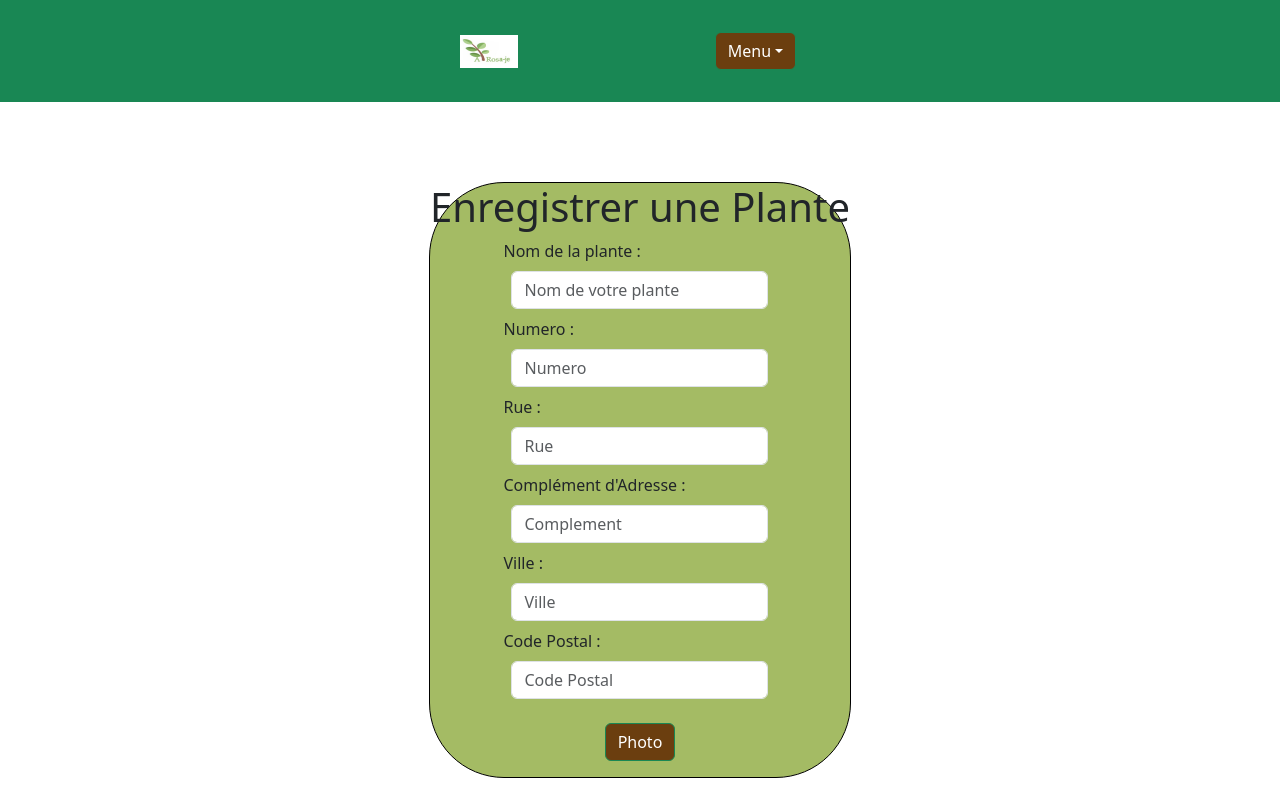
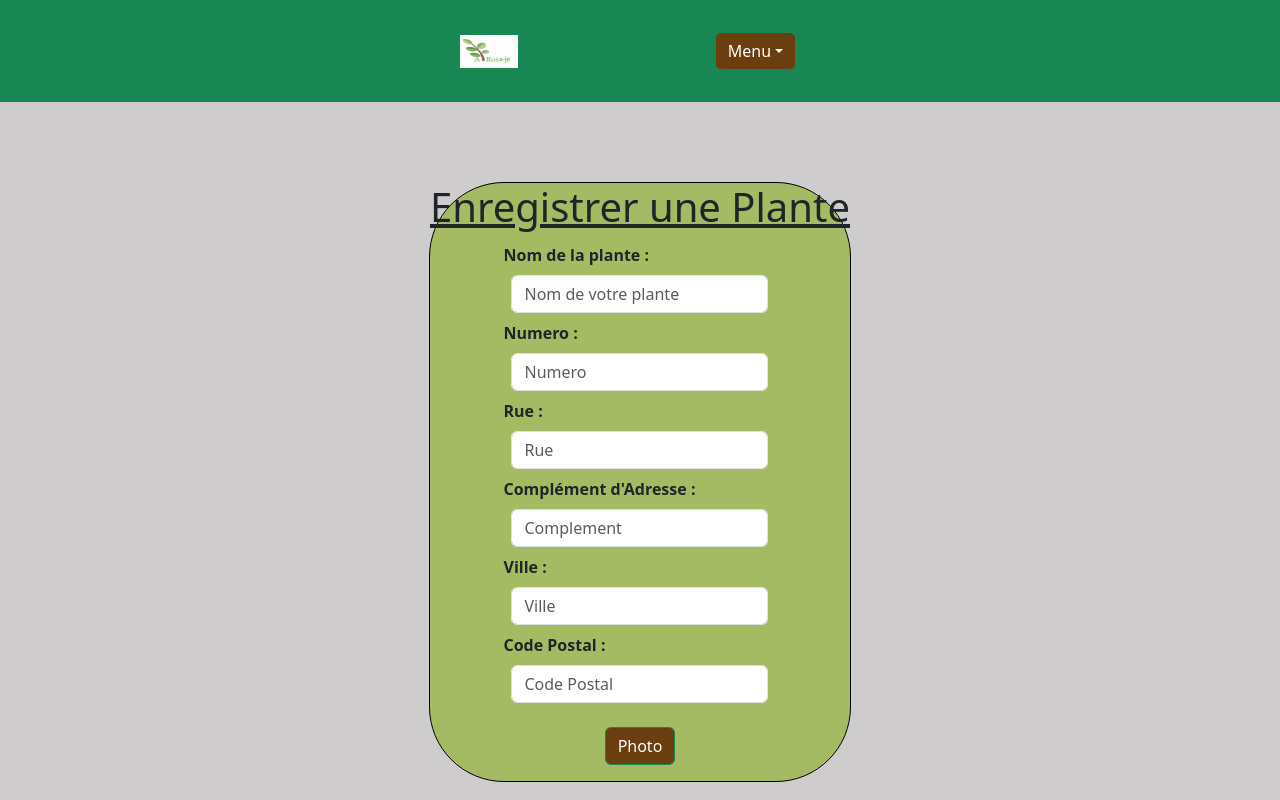
Before and after one commit to JRedxs/MSPR-BDD-B3, a React (Create React App) app in the folder MSPR-BDD-B3-WebApp/front/: page /DevGa in a window 1280 px wide. Shown: the top 800 px of the page. Built offline with nearby package versions, Linux system fonts and the light colour scheme.

Commit message:
add css & fix bugs

```diff
--- a/MSPR-BDD-B3-WebApp/front/src/components/Login.js
+++ b/MSPR-BDD-B3-WebApp/front/src/components/Login.js
@@ -1,6 +1,5 @@
 import React, { useState } from "react";
 import '../styles/Login.css';
-import logo from '../assets/images/logo.png'
 import { Link, useNavigate } from "react-router-dom";
 import axios from "axios";
 
--- a/MSPR-BDD-B3-WebApp/front/src/components/Map.js
+++ b/MSPR-BDD-B3-WebApp/front/src/components/Map.js
@@ -32,10 +32,15 @@ function Map() {
 
   return (
     <>
-      <h1 style={{ textAlign: 'center' }}>
-        Trouvez une plante près de chez vous :
-      </h1>
-      <div className="map-wrap">
+      <div className="global-wrapper">
+      <div className="title-wrapper m-4">
+        <h1 style={{ textAlign: 'center' }}>
+          <u>
+            Trouvez une plante près de chez vous :
+          </u>
+        </h1>
+      </div>
+      <div className="map-wrap m-5">
         <div className="card card-map">
           <MapContainer center={positionLille} zoom={6} scrollWheelZoom={false}>
             <TileLayer
@@ -63,6 +68,7 @@ function Map() {
           </MapContainer>
         </div>
       </div>
+    </div>
     </>
   )
 }
--- a/MSPR-BDD-B3-WebApp/front/src/components/RegisterPlante.js
+++ b/MSPR-BDD-B3-WebApp/front/src/components/RegisterPlante.js
@@ -1,19 +1,19 @@
 import React, { useState } from 'react';
 import { useNavigate } from "react-router-dom";
 import axios from "axios";
+import '../styles/RegisterPlantes.css';
 
 function RegisterPlante(){
 
     //à mettre en props quand on relira les pages entre elles
-    const  [person,setPerson] = useState( JSON.parse(window.sessionStorage.getItem('person')) || 1);
-
-    const  [name,setName] = useState( JSON.parse(window.sessionStorage.getItem('name')) || '');
-    const  [number, setNumber] = useState( JSON.parse(window.sessionStorage.getItem('number')) || '');
-    const  [road, setRoad] = useState( JSON.parse(window.sessionStorage.getItem('road')) || '');
-    const  [complement, setComplement] = useState( JSON.parse(window.sessionStorage.getItem('complement')) || '');
-    const  [town, setTown] = useState( JSON.parse(window.sessionStorage.getItem('town')) || '');
-    const  [code, setCode] = useState( JSON.parse(window.sessionStorage.getItem('code')) || '');
-    const  [photo, setPhoto] = useState( JSON.parse(window.sessionStorage.getItem('photo')) || null);
+    const  [person,setPerson]           = useState( JSON.parse(window.sessionStorage.getItem('person')) || 1);
+    const  [name,setName]               = useState( JSON.parse(window.sessionStorage.getItem('name')) || '');
+    const  [number, setNumber]          = useState( JSON.parse(window.sessionStorage.getItem('number')) || '');
+    const  [road, setRoad]              = useState( JSON.parse(window.sessionStorage.getItem('road')) || '');
+    const  [complement, setComplement]  = useState( JSON.parse(window.sessionStorage.getItem('complement')) || '');
+    const  [town, setTown]              = useState( JSON.parse(window.sessionStorage.getItem('town')) || '');
+    const  [code, setCode]              = useState( JSON.parse(window.sessionStorage.getItem('code')) || '');
+    const  [photo, setPhoto]            = useState( JSON.parse(window.sessionStorage.getItem('photo')) || null);
 
     const baseUrl = process.env.REACT_APP_API_URL;
 
@@ -79,32 +79,32 @@ function RegisterPlante(){
 
 
     return (
-        <div className="d-flex align-items-center justify-content-center mx-auto">
+        <div className=" register-plant d-flex align-items-center justify-content-center mx-auto">
             <div className="card card-register card-color d-flex align-items-center justify-content-center" style={{ width: "33%", borderRadius: "75px", border: "1px solid black" }}>
-                <h1>Enregistrer une Plante</h1>
+                <h1><u>Enregistrer une Plante</u></h1>
                 <form>
                     <div>
-                        <label className="form_label">Nom de la plante :</label>
+                        <label className="form_label mt-1"><b>Nom de la plante :</b></label>
                         <input className="form-control m-2 w-auto" type="text" placeholder='Nom de votre plante' value={name} onChange={changeName }/>
                     </div>
                     <div>
-                        <label className="form_label">Numero :</label>
+                        <label className="form_label"><b>Numero :</b></label>
                         <input className="form-control m-2 w-auto" type="text" placeholder='Numero' value={number} onChange={changeNumber }/>
                     </div>
                     <div>
-                        <label className="form_label">Rue :</label>
+                        <label className="form_label"><b>Rue :</b></label>
                         <input className="form-control m-2 w-auto" type="text" placeholder='Rue'  value={road} onChange={changeRoad }/>
                     </div>
                     <div>
-                        <label className="form_label">Complément d'Adresse :</label>
+                        <label className="form_label"><b>Complément d'Adresse :</b></label>
                         <input className="form-control m-2 w-auto" type="text" placeholder='Complement' value={complement} onChange={changeComplement }/>
                     </div>
                     <div>
-                        <label className="form_label">Ville :</label>
+                        <label className="form_label"><b>Ville :</b></label>
                         <input className="form-control m-2 w-auto" type="text" placeholder='Ville' value={town} onChange={changeTown }/>
                     </div>
                     <div>
-                        <label className="form_label">Code Postal :</label>
+                        <label className="form_label"><b>Code Postal :</b></label>
                         <input className="form-control m-2 w-auto" type="text" placeholder='Code Postal' value={code} onChange={changeCode }/>
                     </div>
                     <div className='d-flex align-items-center justify-content-center mx-auto'>
--- a/MSPR-BDD-B3-WebApp/front/src/styles/Map.css
+++ b/MSPR-BDD-B3-WebApp/front/src/styles/Map.css
@@ -1,17 +1,22 @@
-.wrapper{
+.wrapper {
     padding-top: 5em;
     padding-right: 15em;
     padding-left: 15em;
 }
 
-.map-wrap{
+.map-wrap {
+
     display: flex;
     flex-direction: column;
     align-items: center;
     justify-content: center;
 }
 
-.leaflet-container{
+.leaflet-container {
     width: 70em;
     height: 50em;
-  }
+}
+
+.global-wrapper {
+    background-color: rgb(206, 204, 204);
+}
--- a/MSPR-BDD-B3-WebApp/front/src/styles/RegisterPlantes.css
+++ b/MSPR-BDD-B3-WebApp/front/src/styles/RegisterPlantes.css
@@ -0,0 +1,4 @@
+.register-plant {
+    background-color: rgb(206, 204, 204) !important;
+
+}
```
Also changed, not shown: MSPR-BDD-B3-WebApp/front/src/components/SearchPlant.js (+0 -12 lines).
